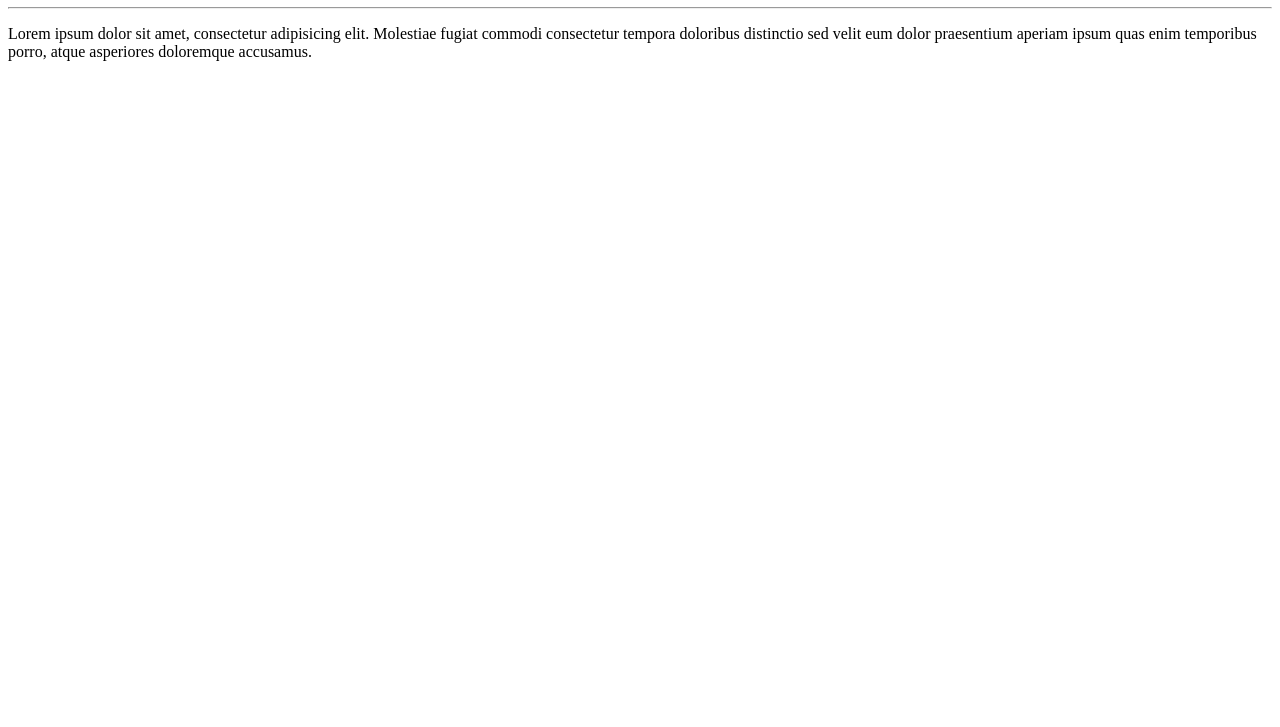
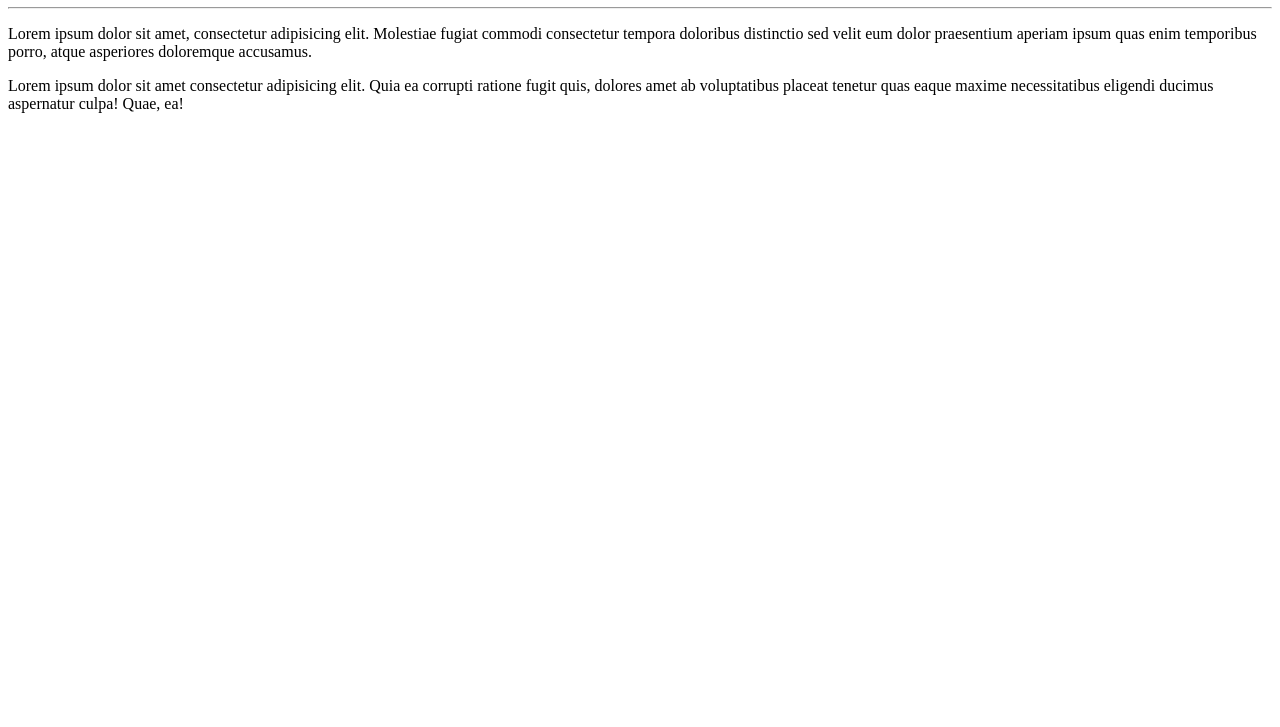
Before and after one commit to Crackerhackercommand/Ola-mundo, a plain HTML site: page Site-exempo/index.html in a window 1280 px wide. Shown: the part 73-800 px from the top of the page. Drawn offline with Linux system fonts and the light colour scheme.

Commit message:
adicionei um parágrafo

```diff
--- a/Site-exempo/index.html
+++ b/Site-exempo/index.html
@@ -9,5 +9,6 @@
    <h1>Olá, Mundo</h1>
    <hr>
    <p>Lorem ipsum dolor sit amet, consectetur adipisicing elit. Molestiae fugiat commodi consectetur tempora doloribus distinctio sed velit eum dolor praesentium aperiam ipsum quas enim temporibus porro, atque asperiores doloremque accusamus.</p>
+   <p>Lorem ipsum dolor sit amet consectetur adipisicing elit. Quia ea corrupti ratione fugit quis, dolores amet ab voluptatibus placeat tenetur quas eaque maxime necessitatibus eligendi ducimus aspernatur culpa! Quae, ea!</p>
 </body>
 </html>
```
